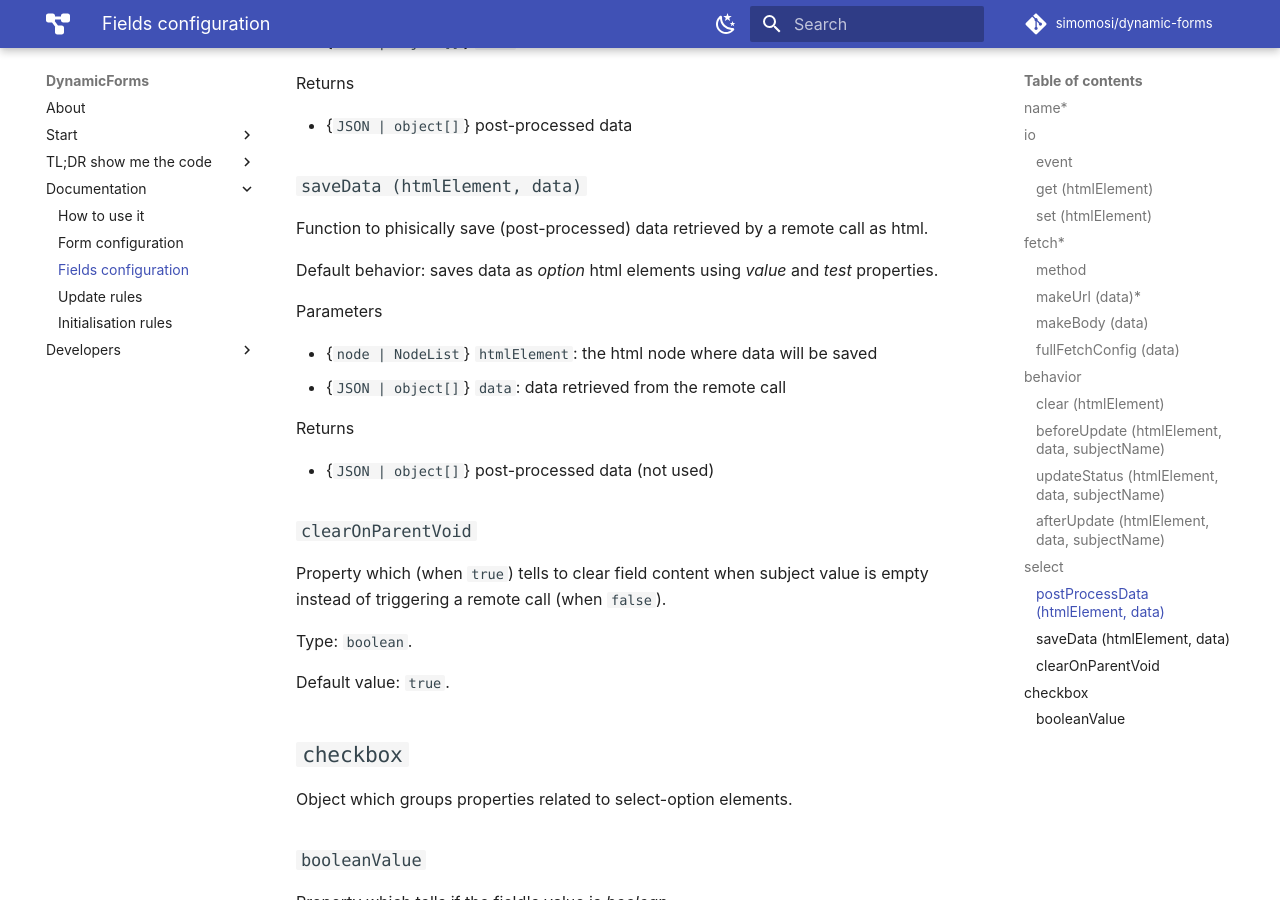
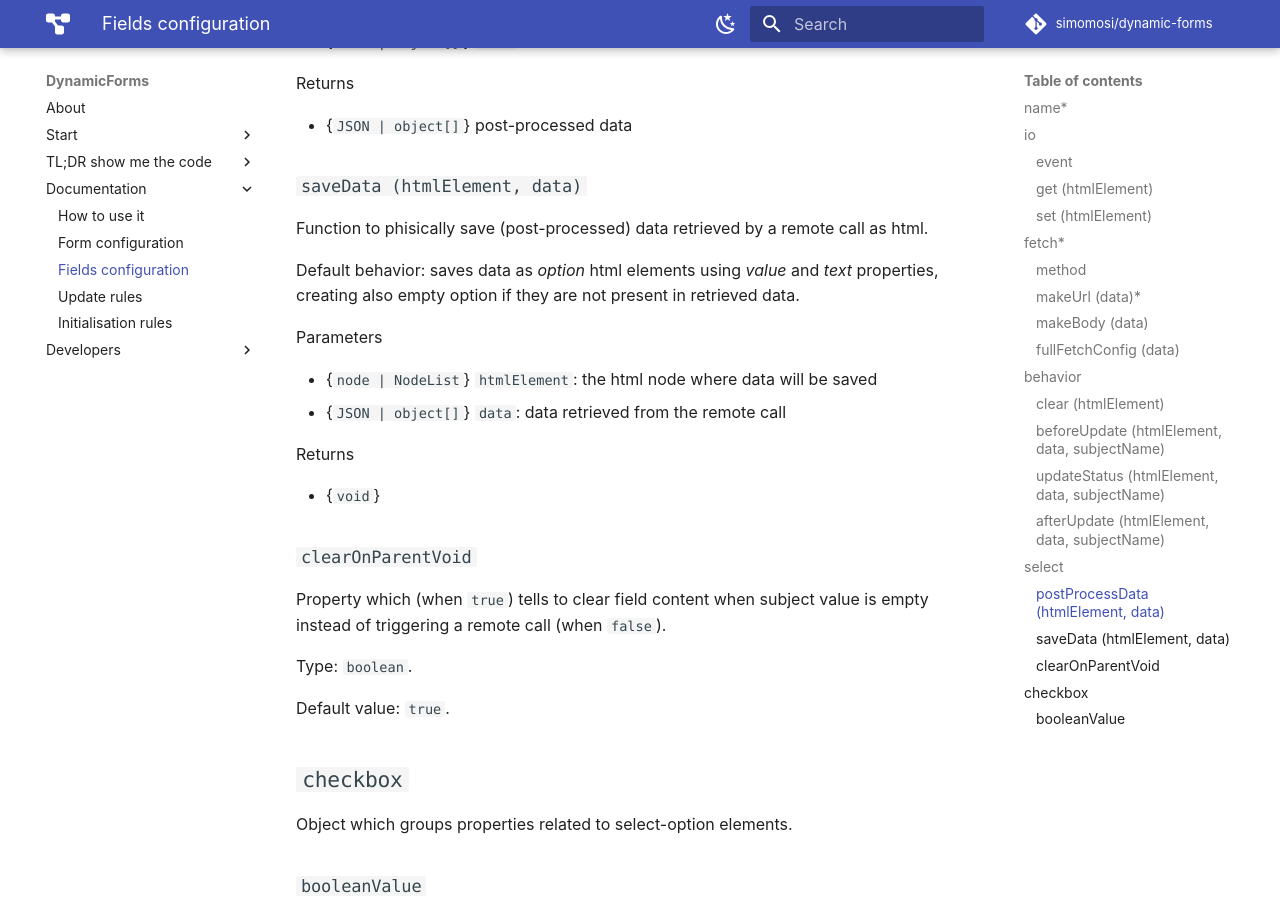
Before and after one commit to simomosi/dynamic-forms, an MkDocs documentation site: the page built from docs/configurations/fields-configuration.md, in a window 1280 px wide and 900 px high, scrolled down 5624 px. Built offline with MkDocs 1.6.1 and Material for MkDocs 9.7.7, drawn with Linux system fonts in a browser that asks for light colours; comment, search, counter and statistics services are not loaded.

Commit message:
Updated DynamicSelect doc

```diff
--- a/docs/configurations/fields-configuration.md
+++ b/docs/configurations/fields-configuration.md
@@ -209,7 +209,7 @@ Returns
 ### `saveData (htmlElement, data)`
 Function to phisically save (post-processed) data retrieved by a remote call as html.
 
-Default behavior: saves data as *option* html elements using *value* and *test* properties.
+Default behavior: saves data as *option* html elements using *value* and *text* properties, creating also empty option if they are not present in retrieved data.
 
 Parameters
 
@@ -218,7 +218,7 @@ Parameters
 
 Returns
 
-- {`JSON | object[]`} post-processed data (not used)
+- {`void`}
 
 ### `clearOnParentVoid`
 Property which (when `true`) tells to clear field content when subject value is empty instead of triggering a remote call (when `false`).
```
